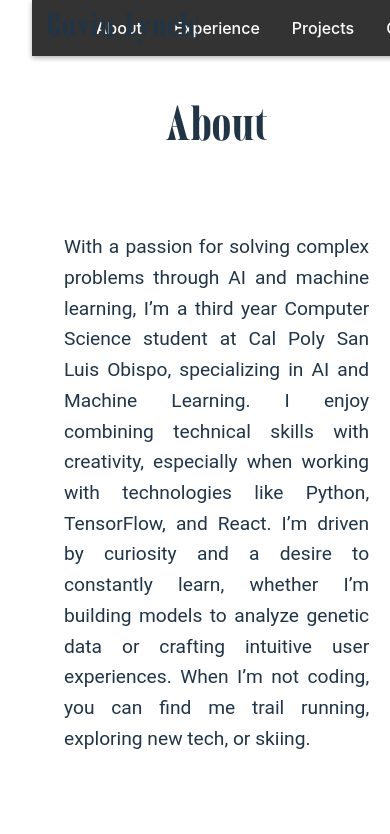
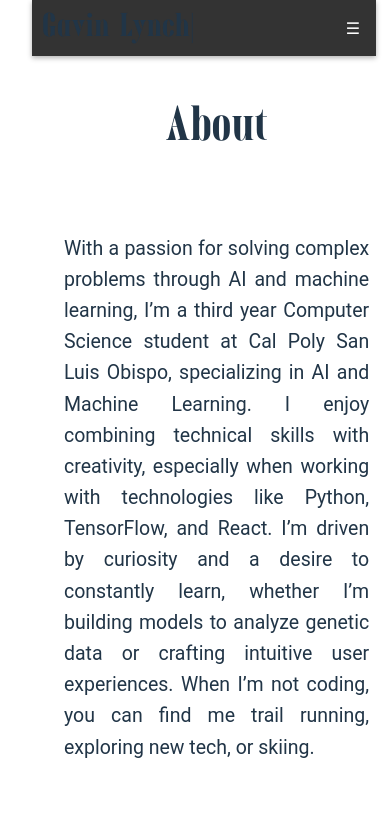
Before and after one commit to GavinLynch04/website-portfolio, a React (Vite) app: page / in a window 390 px wide. Shown: the top 834 px of the page. Built offline with nearby package versions, Linux system fonts and the light colour scheme.

Commit message:
better on mobile

```diff
--- a/src/MenuBar.jsx
+++ b/src/MenuBar.jsx
@@ -1,18 +1,26 @@
+import { useState } from 'react';
 import './Styles/MenuBar.css';
 
+const Navbar = () => {
+    const [menuOpen, setMenuOpen] = useState(false);
 
-const MenuBar = () => {
+    const toggleMenu = () => {
+        setMenuOpen(prevState => !prevState); // Correct toggle logic
+    };
+
     return (
         <nav className="navbar">
-            <div className="navbar-brand"></div>
-            <ul className="navbar-links">
+            <div className="hamburger" onClick={toggleMenu}>
+                {menuOpen ? '✖' : '☰'} {}
+            </div>
+            <ul className={`navbar-links ${menuOpen ? 'show' : ''}`}>
+                <li><a href="#home">Home</a></li>
                 <li><a href="#about">About</a></li>
                 <li><a href="#experience">Experience</a></li>
                 <li><a href="#projects">Projects</a></li>
-                <li><a href="#contact">Contact</a></li>
             </ul>
         </nav>
     );
 };
 
-export default MenuBar;
+export default Navbar;
--- a/src/Styles/About.css
+++ b/src/Styles/About.css
@@ -62,7 +62,7 @@
 }
 
 .about_tech button:hover img {
-    transform: scale(1.1); /* Slightly enlarge on hover */
+    transform: scale(1.1);
 }
 
 @keyframes slideUp {
@@ -78,17 +78,22 @@
 
 @media (max-width: 1000px) {
     .about_content {
-        flex-direction: column; /* Stack the body and tech sections vertically */
-        align-items: center; /* Center align the content */
+        flex-direction: column;
+        align-items: center;
     }
 
     .about_body {
-        width: 100%; /* Make the about body take up full width */
-        padding-right: 0; /* Remove the padding */
+        width: 100%;
+        padding-right: 0;
+    }
+
+    .aboutText {
+        font-size: 5vw;
     }
 
     .about_tech {
-        width: 100%; /* Make the tech section take up full width */
-        margin-top: 2rem; /* Add space between the body and tech buttons */
+        width: 100%;
+        margin-top: 2rem;
+        padding: 0;
     }
 }
--- a/src/Styles/MenuBar.css
+++ b/src/Styles/MenuBar.css
@@ -17,7 +17,7 @@
 }
 
 .navbar-brand {
-    color: #fff; /* White text */
+    color: #fff;
     font-size: 1.5rem;
     font-weight: bold;
 }
@@ -38,9 +38,43 @@
     text-decoration: none;
     transition: color 0.3s;
 }
+.hamburger {
+    opacity: 0;
+}
 
 .navbar-links a:hover {
     color: #00bcd4;
+}
+
+@media (max-width: 1000px) {
+    .navbar {
+        flex-direction: column;
+        padding: 1rem;
+    }
+
+    .navbar-links {
+        flex-direction: column;
+        width: 100%;
+        align-items: center;
+        display: none;
+    }
+
+    .navbar-links li {
+        margin: 1rem 0;
+    }
+
+    .navbar-links.show {
+        display: flex;
+    }
+
+    .hamburger {
+        display: block;
+        cursor: pointer;
+        font-size: 1rem;
+        color: white;
+        margin-left: auto;
+        opacity: 1;
+    }
 }
 
 @keyframes fade-in {
--- a/src/Styles/NameAnimation.css
+++ b/src/Styles/NameAnimation.css
@@ -41,11 +41,33 @@
     }
 }
 
+/* Keyframe for shrinking */
 @keyframes shrink {
     0% {
-        height: 90vh
+        height: 90vh;
     }
     100% {
-        height: 0
+        height: 0;
     }
 }
+
+@media (max-width: 1000px) {
+    .typing-animation {
+        font-size: 14vw;
+        top: 40%;
+        left: 20%;
+    }
+
+    @keyframes move-up {
+        0% {
+            top: 40%;
+            left: 20%;
+            font-size: 14vw;
+        }
+        100% {
+            top: 0;
+            left: 10px;
+            font-size: 2rem;
+        }
+    }
+}
```
